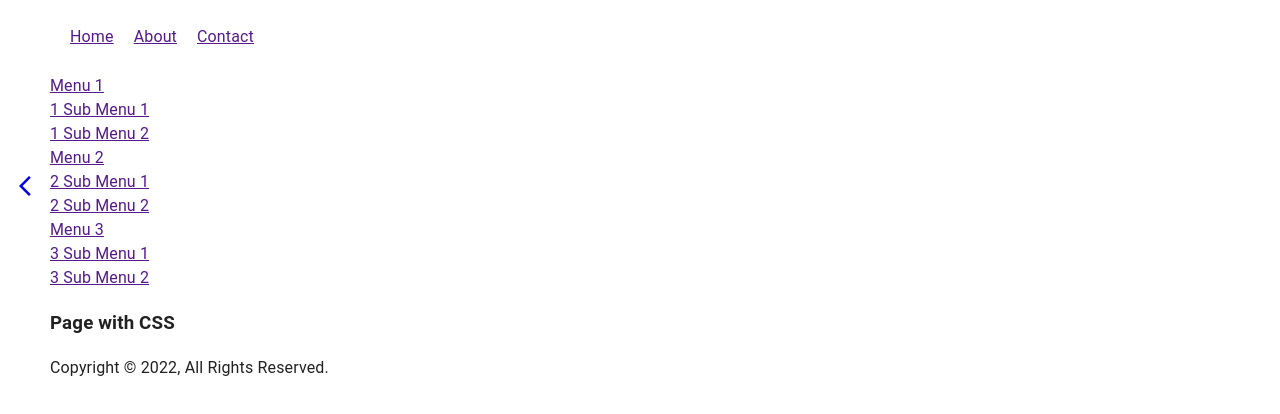
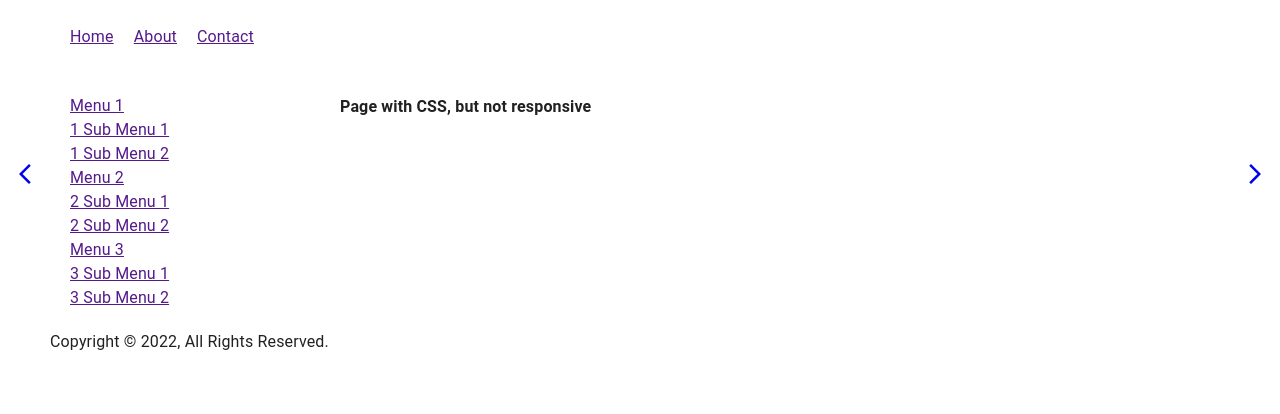
Before and after one commit to vimalmenon/pwa-demo, a React app: page /css in a window 1280 px wide. Shown: the top 414 px of the page. Built offline with nearby package versions, Linux system fonts and the light colour scheme.

Commit message:
Workng on page

```diff
--- a/src/Component/Layout/Css/Css.widget.tsx
+++ b/src/Component/Layout/Css/Css.widget.tsx
@@ -11,11 +11,17 @@ const Container = styled('section')({
   flexDirection: 'column',
 });
 
+const Section = styled('section')({
+  display: 'flex',
+  flex: '1',
+});
+
 export const Css: React.FC<any> = ({ title, children, show }) => {
   if (show) {
     return (
       <Container>
         <Header />
+        <Section>
           <Sidebar />
           <section>
             <div>
@@ -23,6 +29,7 @@ export const Css: React.FC<any> = ({ title, children, show }) => {
             </div>
             <div>{children}</div>
           </section>
+        </Section>
         <Footer />
       </Container>
     );
--- a/src/Component/Sidebar/Css/Css.widget.tsx
+++ b/src/Component/Sidebar/Css/Css.widget.tsx
@@ -1,8 +1,16 @@
+import styled from '@emotion/styled';
 import React from 'react';
+
+const Aside = styled('aside')({
+  display: 'flex',
+  flex: '0 0 250px',
+  margin: '20px',
+  flexDirection: 'column',
+});
 
 export const Css: React.FC<any> = ({ FakeSidebar, onNavigation }) => {
   return (
-    <aside>
+    <Aside>
       {FakeSidebar.map((link, key) => {
         return (
           <div key={key}>
@@ -22,6 +30,6 @@ export const Css: React.FC<any> = ({ FakeSidebar, onNavigation }) => {
           </div>
         );
       })}
-    </aside>
+    </Aside>
   );
 };
--- a/src/Data/index.ts
+++ b/src/Data/index.ts
@@ -1,10 +1,6 @@
 import { Home, Content } from '../Page';
 
 export const Pages = [
-  {
-    link: '/',
-    label: 'Home',
-  },
   {
     link: '/no-css',
     label: 'No CSS layout',
@@ -16,6 +12,18 @@ export const Pages = [
   {
     link: '/css',
     label: 'CSS layout',
+  },
+  {
+    link: '/responsive',
+    label: 'Responsive and Animation layout',
+  },
+  {
+    link: '/javascript',
+    label: 'Javascript and Single Page Application (SPA)',
+  },
+  {
+    link: '/pwa',
+    label: 'Progressive Web Application',
   },
 ];
 
@@ -98,8 +106,26 @@ export const PageLinks = {
   },
   '/css': {
     id: 3,
-    title: 'Page with CSS',
+    title: 'Page with CSS, but not responsive',
     previous: '/table',
+    next: '/responsive',
+  },
+  '/responsive': {
+    id: 4,
+    title: 'Page are responsive and have animations',
+    previous: '/css',
+    next: '/javascript',
+  },
+  '/javascript': {
+    id: 5,
+    title: 'Page are support Javascript and Support SPA application',
+    previous: '/responsive',
+    next: '/pwa',
+  },
+  '/pwa': {
+    id: 6,
+    title: 'Page are taking over native application',
+    previous: '/javascript',
     next: '',
   },
 };
@@ -122,6 +148,18 @@ export const Routes = [
     Component: Content,
   },
   {
+    path: '/responsive',
+    Component: Content,
+  },
+  {
+    path: '/javascript',
+    Component: Content,
+  },
+  {
+    path: '/pwa',
+    Component: Content,
+  },
+  {
     path: '*',
     Component: Home,
   },
```
Also changed, not shown: notes.txt. Lines whose indentation alone changed are shown as unchanged.
